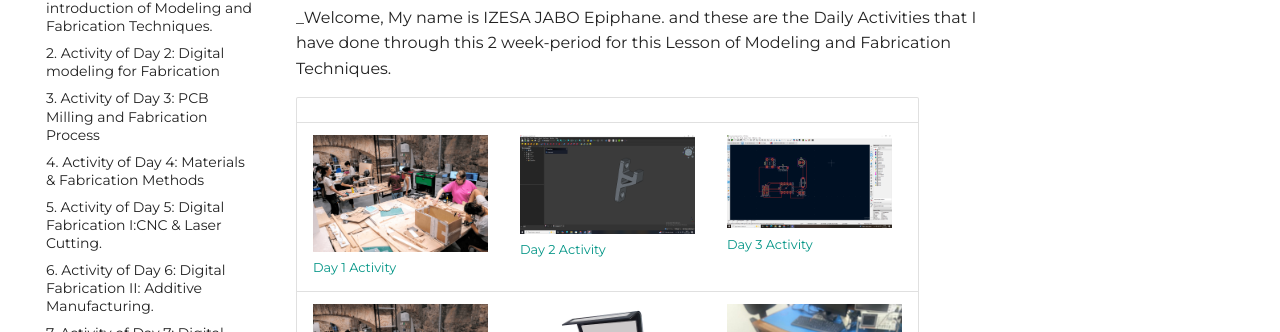
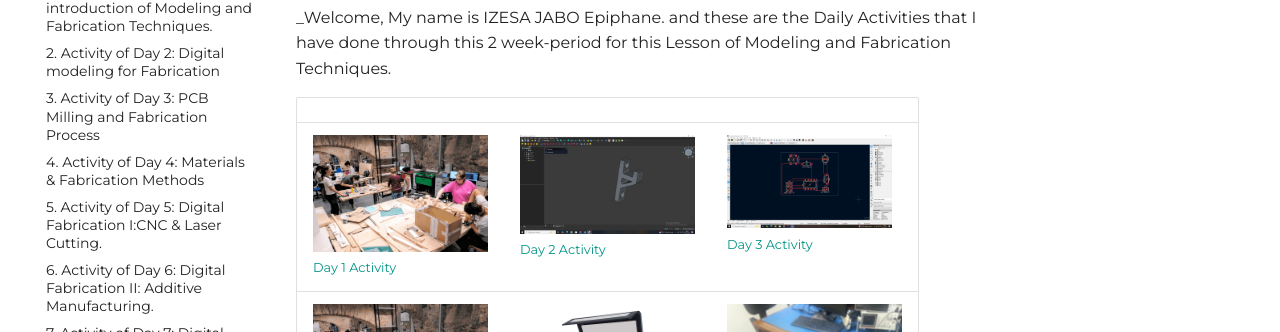
Before and after one commit to izesa/Modeling-and-Fabrication-Techniques, an MkDocs documentation site: the page built from docs/Daily-Activity/index.md, in a window 1280 px wide. Shown: the part 223-555 px from the top of the page. Built offline with MkDocs 1.6.1 and Material for MkDocs 9.7.7, drawn with Linux system fonts in a browser that asks for light colours.

Commit message:
modified:   docs/Daily-Activity/index.md

```diff
--- a/docs/Daily-Activity/index.md
+++ b/docs/Daily-Activity/index.md
@@ -9,6 +9,6 @@
 
 ||||
 |---|---|---|
-|[![](../images/home/digital-fab.png){ width=175 } <br>Day 1 Activity](./day_1.md)|[![Image](../images/FreeCAD1.png){ width=175 } <br>Day 2 Activity](./day_2.md)|[![Image](../images/KiCad_PCB_Design.png){ width=165 } <br>Day 3 Activity](./day_3.md)|
+|[![](../images/home/digital-fab.png){ width=175 } <br>Day 1 Activity](./day_1.md)|[![Image](../images/FreeCAD1.png){ width=175 } <br>Day 2 Activity](./day_2.md)|[![Image](../images/KiCad_PCB_Design02.png){ width=165 } <br>Day 3 Activity](./day_3.md)|
 |[![](../images/home/digital-fab.png){ width=175 } <br>Day 4 Activity](./day_4.md)|[![Image](../images/Laser_Cut.jpg){ width=175 } <br>Day 5 Activity](./day_5.md)|[![Image](../images/Prototype01.jpeg){ width=175 } <br>Day 6 Activity](./day_6.md)|
 |[![Image](../images/Nomad.jpeg){ width=175 } <br>Day 7 Activity](./day_7.md)|[![](../images/home/digital-fab.png){ width=175 } <br>Day 8 Activity](./day_8.md)|[![](../images/home/digital-fab.png){ width=175 } <br>Day 9 Activiy](./day_9.md)|
```
